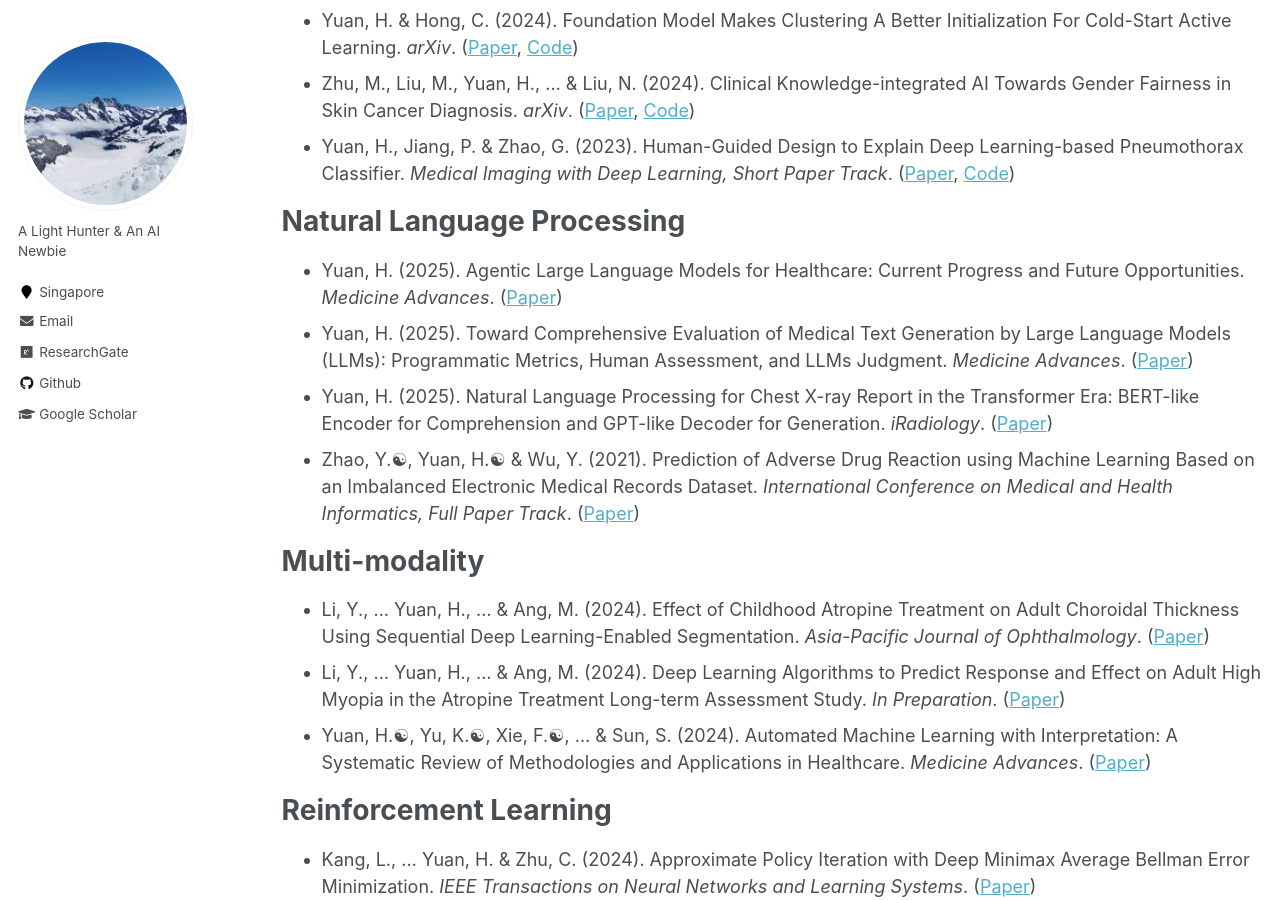
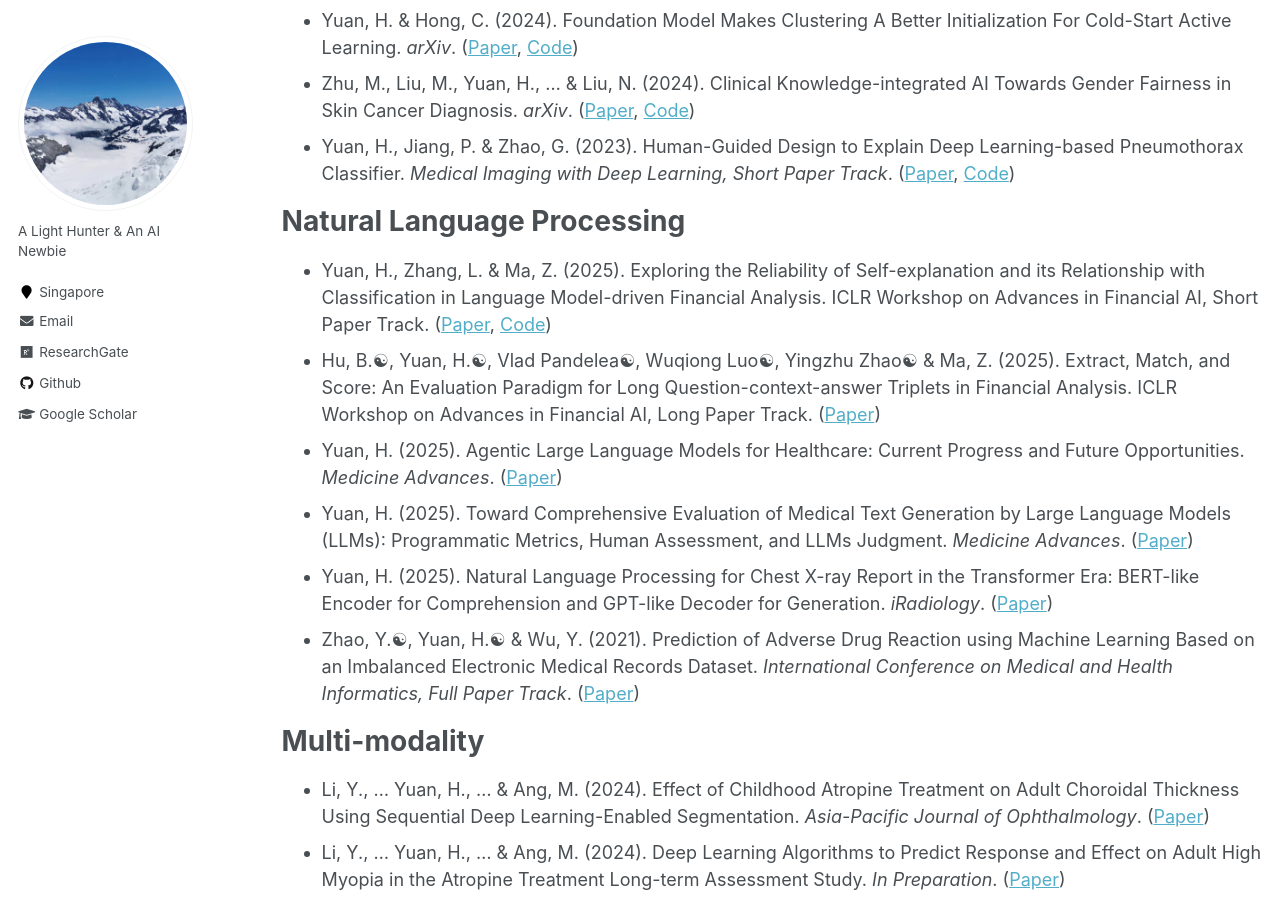
Before and after one commit to Han-Yuan-Med/Han-Yuan-Med.github.io, a Jekyll site: the page built from _pages/publications.md, in a window 1280 px wide and 900 px high, scrolled down 456 px. Built offline with Jekyll 4.4.1, drawn with Linux system fonts in a browser that asks for light colours.

Commit message:
Update publications.md

```diff
--- a/_pages/publications.md
+++ b/_pages/publications.md
@@ -14,6 +14,8 @@ author_profile: true
 * Yuan, H., Jiang, P. & Zhao, G. (2023). Human-Guided Design to Explain Deep Learning-based Pneumothorax Classifier. *Medical Imaging with Deep Learning, Short Paper Track*. ([Paper](http://han-yuan-med.github.io/files/Human-Guided Design to Explain Deep Learning-based Pneumothorax Classifier.pdf), [Code](https://github.com/Han-Yuan-Med/template-explanation))
 
 # Natural Language Processing
+* Yuan, H., Zhang, L. & Ma, Z. (2025). Exploring the Reliability of Self-explanation and its Relationship with Classification in Language Model-driven Financial Analysis. ICLR Workshop on Advances in Financial AI, Short Paper Track. ([Paper](), [Code](https://github.com/Han-Yuan-Med/Language-Models-for-Finance))
+* Hu, B.☯︎, Yuan, H.☯︎, Vlad Pandelea☯︎, Wuqiong Luo☯︎, Yingzhu Zhao☯︎ & Ma, Z. (2025). Extract, Match, and Score: An Evaluation Paradigm for Long Question-context-answer Triplets in Financial Analysis. ICLR Workshop on Advances in Financial AI, Long Paper Track. ([Paper](http://han-yuan-med.github.io/files/.pdf))
 * Yuan, H. (2025). Agentic Large Language Models for Healthcare: Current Progress and Future Opportunities. *Medicine Advances*. ([Paper](http://han-yuan-med.github.io/files/.pdf))
 * Yuan, H. (2025). Toward Comprehensive Evaluation of Medical Text Generation by Large Language Models (LLMs): Programmatic Metrics, Human Assessment, and LLMs Judgment. *Medicine Advances*. ([Paper](http://han-yuan-med.github.io/files/.pdf))
 * Yuan, H. (2025). Natural Language Processing for Chest X-ray Report in the Transformer Era: BERT-like Encoder for Comprehension and GPT-like Decoder for Generation. *iRadiology*. ([Paper](http://han-yuan-med.github.io/files/Natural language processing for chest X‐ray reports in the transformer era BERT‐like encoders for comprehension and GPT‐like decoders for generation.pdf))
```
